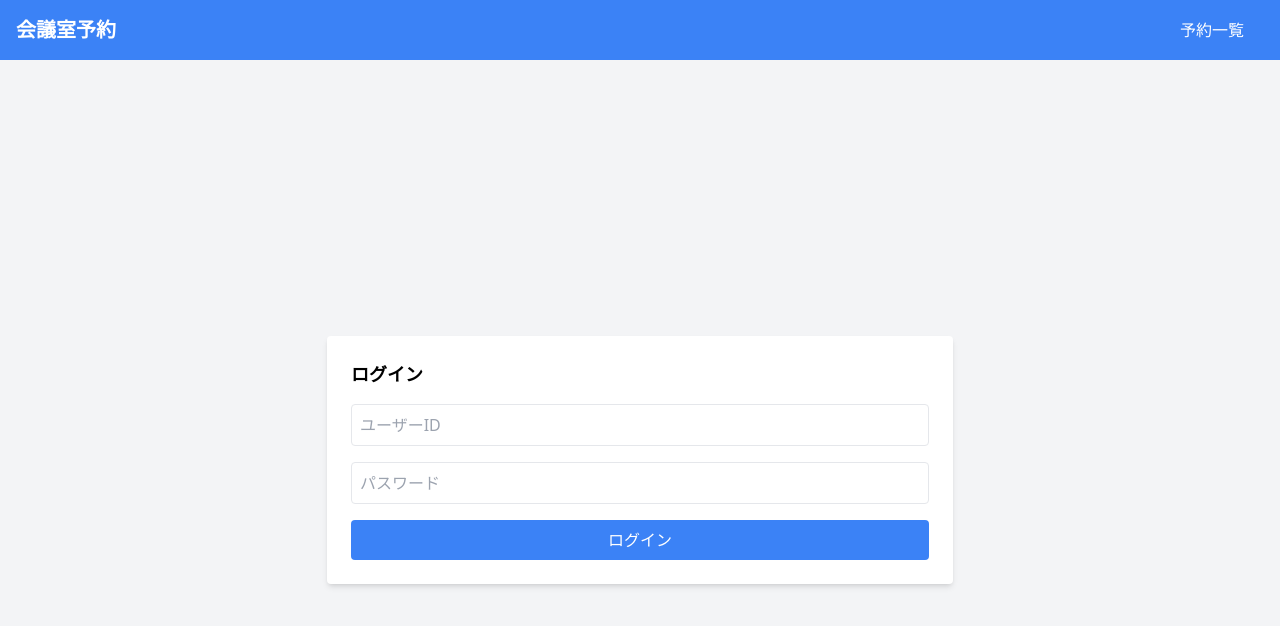
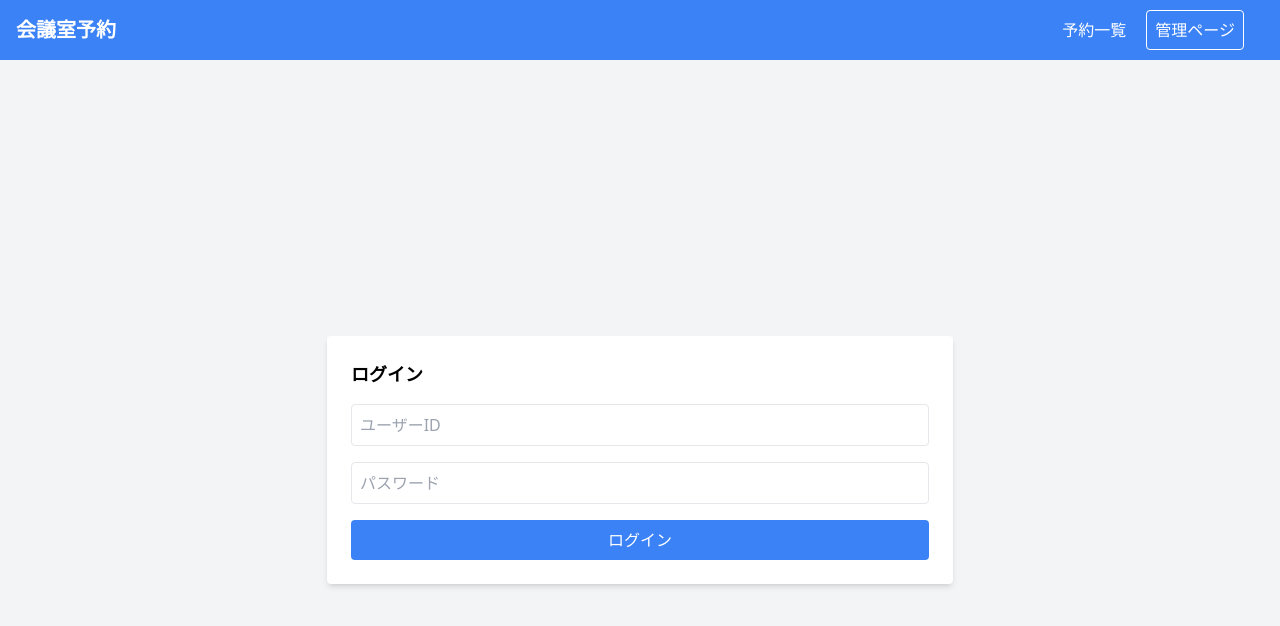
Before and after one commit to konapeso/meeting-room-app, a Next.js app: page /login in a window 1280 px wide. Shown: the top 626 px of the page. Built offline with nearby package versions, Linux system fonts and the light colour scheme.

Commit message:
管理ページへのリンクを追加

```diff
--- a/src/components/Header.tsx
+++ b/src/components/Header.tsx
@@ -25,6 +25,15 @@ const Header = () => {
               予約一覧
             </Link>
           </div>
+          <div className="pr-5">
+            {/* 管理ページへのリンクを追加 */}
+            <Link
+              href="http://localhost:8501/"
+              className="border border-white rounded text-white px-2 py-2"
+            >
+              管理ページ
+            </Link>
+          </div>
           <div>
             {auth.isLoggedIn ? ( // ログイン状態に応じてログアウトボタンを表示
               <button onClick={auth.logout} className="text-white">
```
